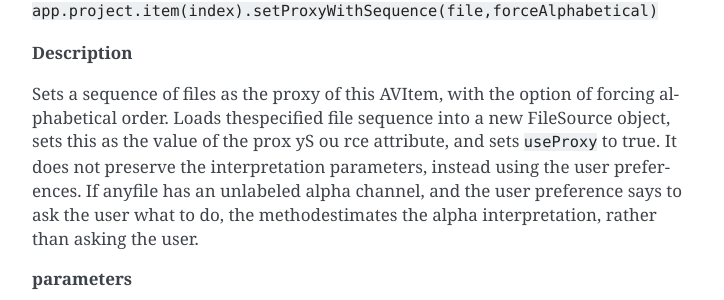
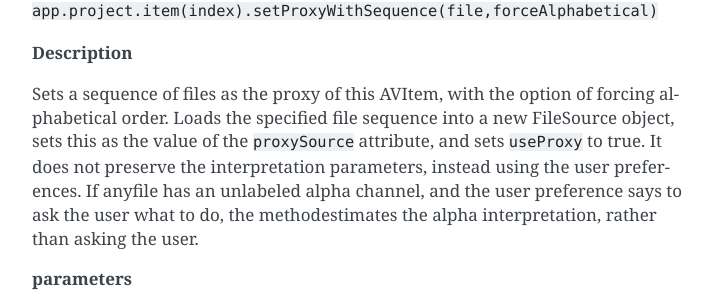
Before and after one commit to docsforadobe/after-effects-scripting-guide, a Sphinx documentation site: the page built from docs/avitem.rst, in a window 1280 px wide and 900 px high, scrolled down 7976 px. Shown: the part 178-478 px from the top of the window, without its empty margins (388-1112 px from the left). Built offline with Sphinx 7.4.7, drawn with Linux system fonts in a browser that asks for light colours.

Commit message:
avitem.rst edited online with Bitbucket - fixing ocr mistakes

```diff
--- a/docs/avitem.rst
+++ b/docs/avitem.rst
@@ -383,7 +383,7 @@ AVItem.setProxyWithSequence()
 
 **Description**
 
-Sets a sequence of files as the proxy of this AVItem, with the option of forcing alphabetical order. Loads thespecified file sequence into a new FileSource object, sets this as the value of the prox yS ou rce attribute, and sets ``useProxy`` to true. It does not preserve the interpretation parameters, instead using the user preferences. If anyfile has an unlabeled alpha channel, and the user preference says to ask the user what to do, the methodestimates the alpha interpretation, rather than asking the user.
+Sets a sequence of files as the proxy of this AVItem, with the option of forcing alphabetical order. Loads the specified file sequence into a new FileSource object, sets this as the value of the ``proxySource`` attribute, and sets ``useProxy`` to true. It does not preserve the interpretation parameters, instead using the user preferences. If anyfile has an unlabeled alpha channel, and the user preference says to ask the user what to do, the methodestimates the alpha interpretation, rather than asking the user.
 
 **parameters**
 
```
